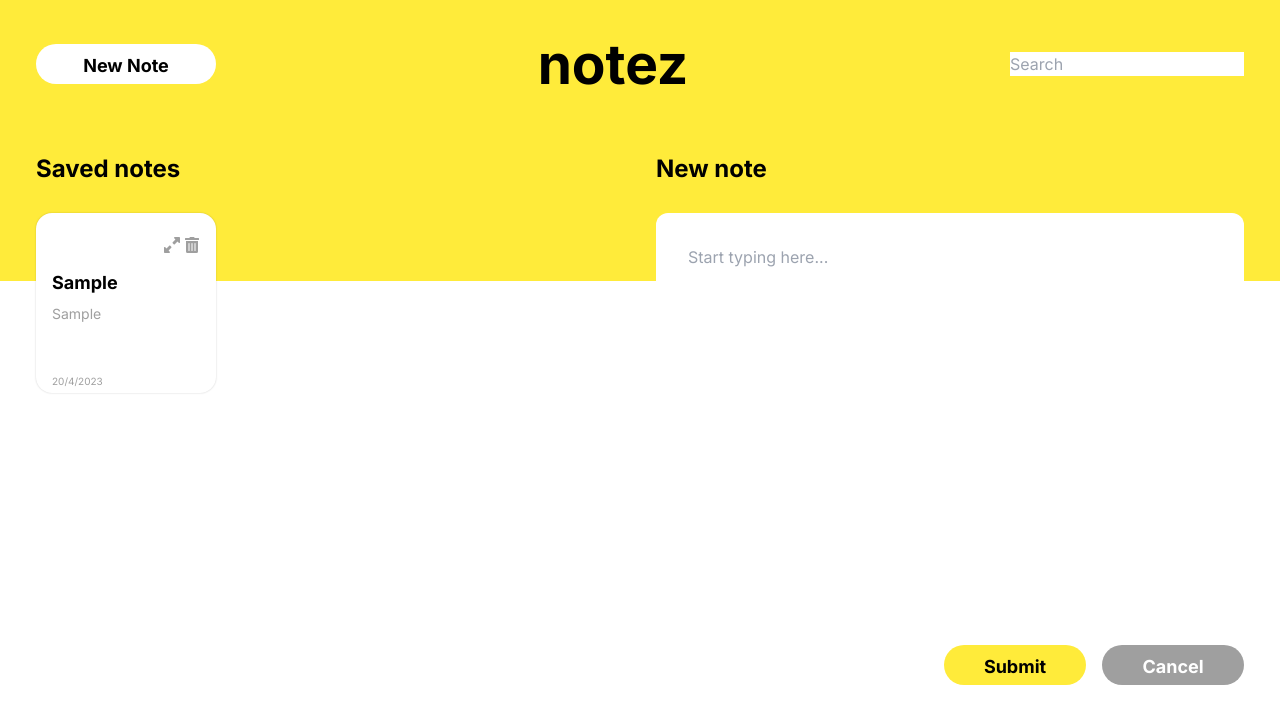
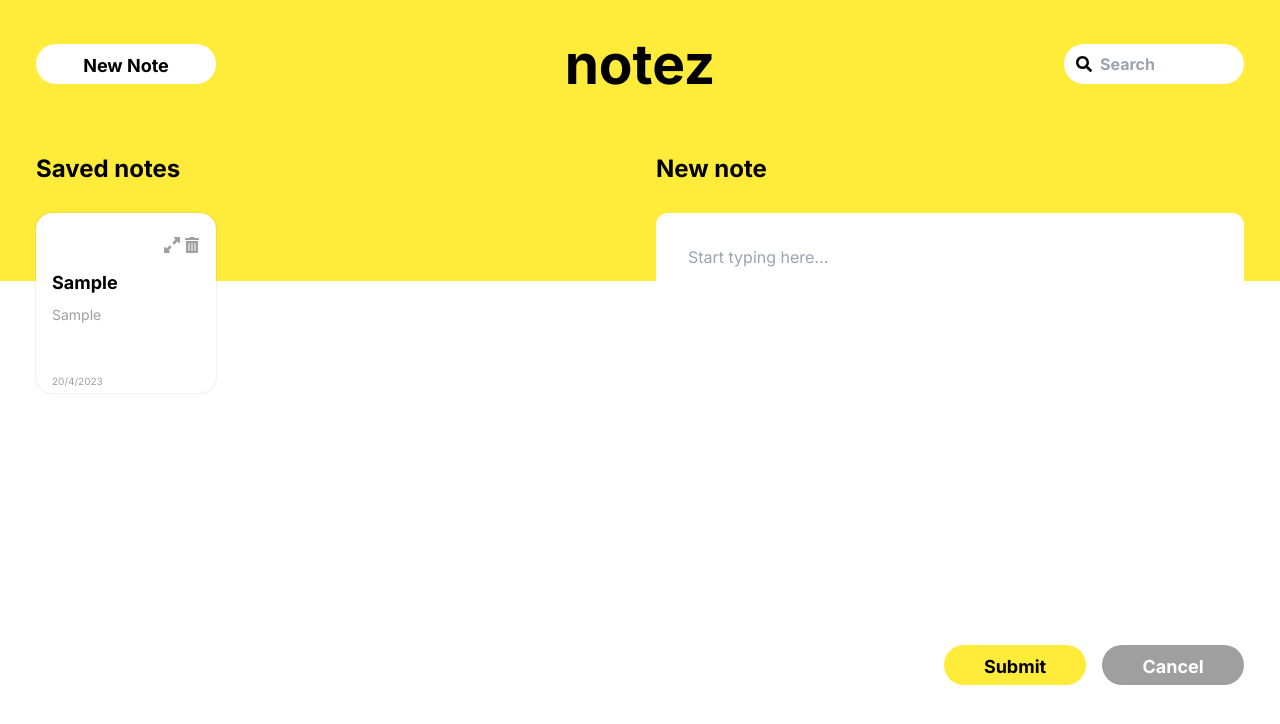
Before and after one commit to Elstraf/notezApp, a React (Create React App) app: page /create in a window 1280 px wide. Both pictures are taken after typing "Sample", "Sample" into the empty fields and a click on the button "Submit". Shown: the top 724 px of the page. Built offline with nearby package versions, Linux system fonts and the light colour scheme.

Commit message:
Styled search bar, added text when no note is found, updated body on card to show correct html stlying

```diff
--- a/src/Components/NoteCard/index.tsx
+++ b/src/Components/NoteCard/index.tsx
@@ -72,7 +72,13 @@ const NoteCard = ({ id, title, body, date }: NoteCardProps) => {
       </div>
       <div className="font-bold text-lg mb-2 px-4">{title}</div>
       <div className="flex-1 text-sm text-grey px-4">
-        <p className="line-clamp-3 leading-[17px]">{body}</p>
+        {/* <p className="line-clamp-3 leading-[17px]">{body}</p> */}
+        <textarea
+          value={body}
+          className="h-full line-clamp-3 w-full resize-none disabled:bg-white pb-2"
+          readOnly
+          disabled
+        />
       </div>
       <div className=" text-[10px] text-grey px-4 pb-1">{date}</div>
 
--- a/src/Components/NoteList/index.tsx
+++ b/src/Components/NoteList/index.tsx
@@ -16,6 +16,16 @@ const NoteList = ({ smallList }: NoteListProps) => {
   useEffect(() => {
     return () => clearQuery();
   }, []);
+
+  if (notes.length === 0) {
+    return (
+      <div className="flex h-[300px] justify-center items-center">
+        <h1 className="text-2xl font-bold">
+          No Notes Found! How about making your first one!
+        </h1>
+      </div>
+    );
+  }
 
   if (query) {
     const filteredNotes = notes.filter(
--- a/src/Components/Search/index.tsx
+++ b/src/Components/Search/index.tsx
@@ -1,4 +1,6 @@
 import { useCopyNoteStore } from "../../store";
+
+import { FaSearch } from "react-icons/fa";
 
 const Search = () => {
   const setSearchQuery = useCopyNoteStore((state) => state.setSearchQuery);
@@ -9,11 +11,15 @@ const Search = () => {
 
   return (
     <>
-      <input
-        type="text"
-        onChange={(e) => handleChange(e)}
-        placeholder="Search"
-      />
+      <div className="relative">
+        <input
+          className="w-[180px] h-10 rounded-3xl font-bold text-[16px] placeholder:text-[16px] pl-9"
+          type="text"
+          onChange={(e) => handleChange(e)}
+          placeholder="Search"
+        />
+        <FaSearch className="absolute inset-y-0 flex justify-center h-full left-3" />
+      </div>
     </>
   );
 };
--- a/tailwind.config.js
+++ b/tailwind.config.js
@@ -6,6 +6,7 @@ module.exports = {
       height: {
         hero: "281px",
         noteCard: "180px",
+        buttonText: "16px",
       },
       width: {
         noteCard: "180px",
```
